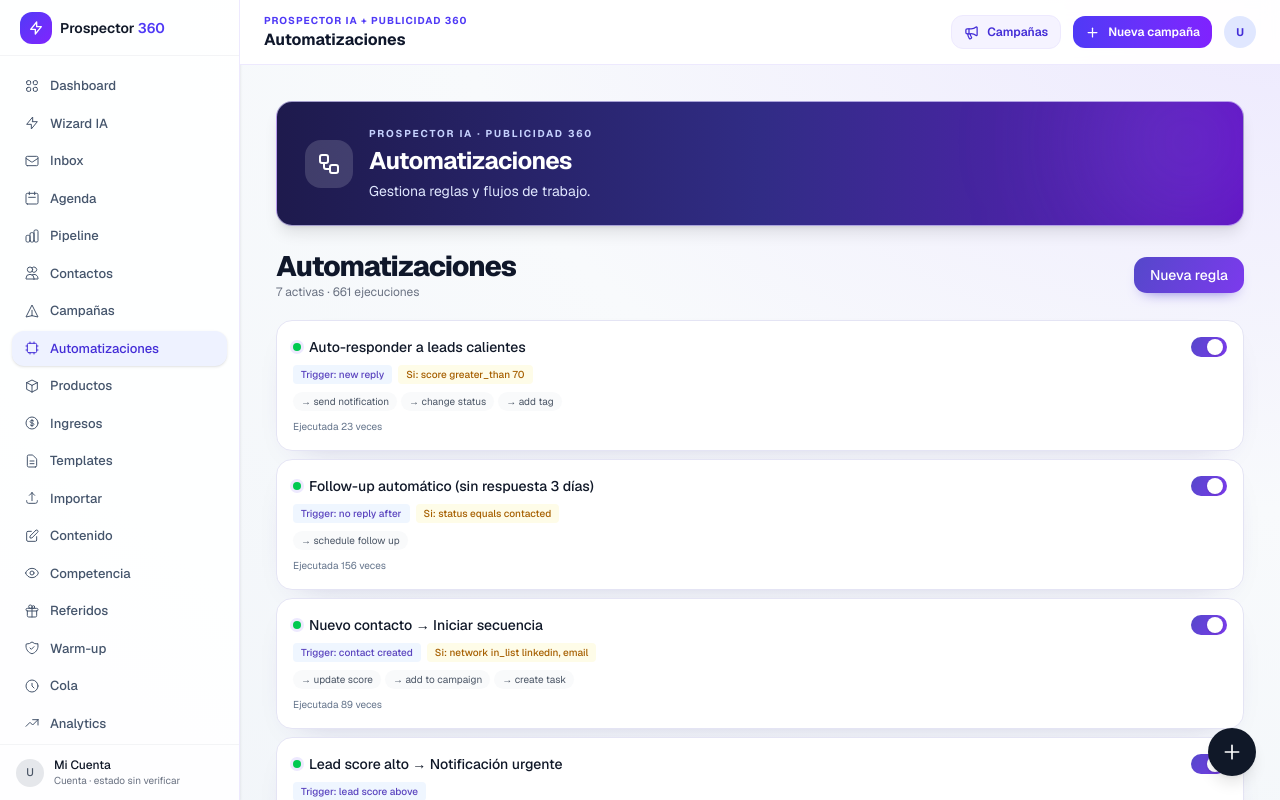
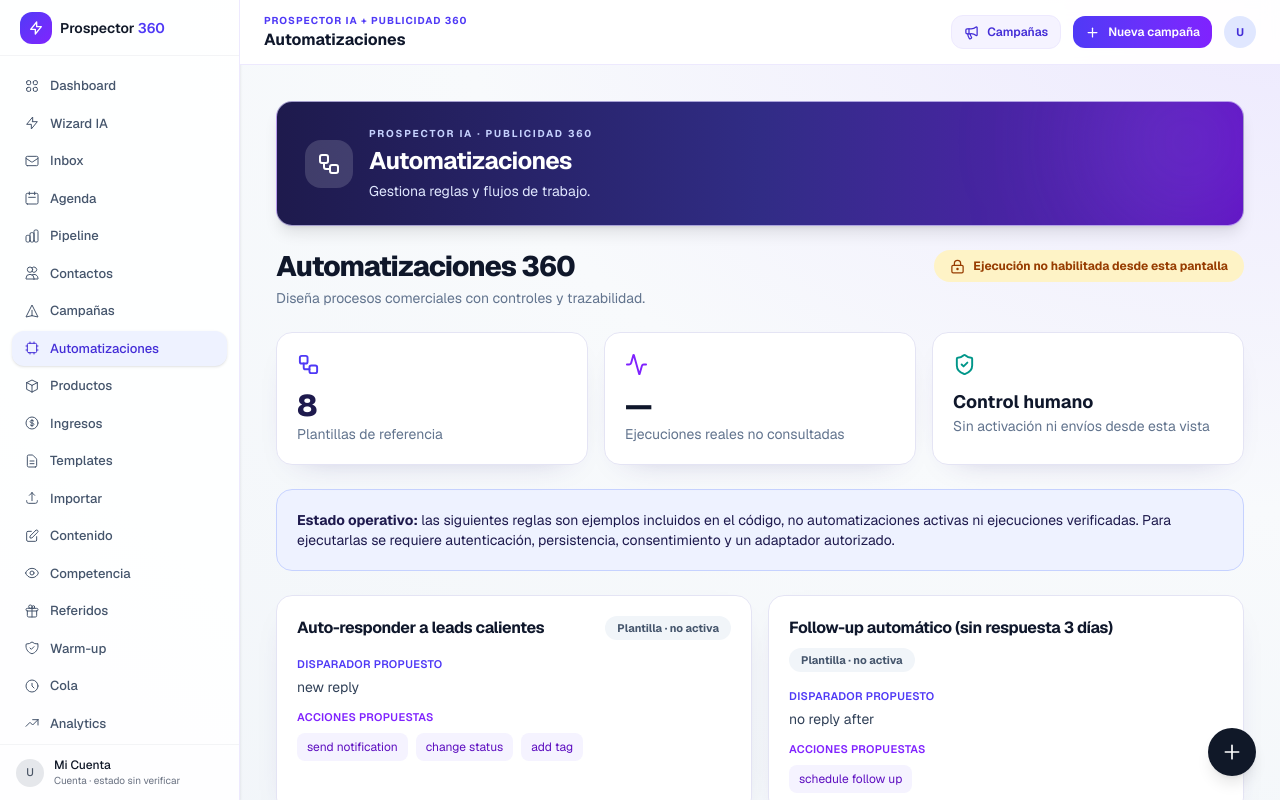
Before and after one commit to kepabilbao67-bot/prospector-AI, a Next.js app: page /automations in a window 1280 px wide. Built offline with nearby package versions, Linux system fonts and the light colour scheme.

Commit message:
fix(ui): redesign automations with explicit template-only safety state

```diff
--- a/src/app/(dashboard)/automations/page.tsx
+++ b/src/app/(dashboard)/automations/page.tsx
@@ -1,104 +1,22 @@
 "use client";
+import { AUTOMATION_TEMPLATES } from "@/lib/automations";
+import { Activity, LockKeyhole, Workflow, ShieldCheck } from "lucide-react";
 
-import { useState } from "react";
-import { AUTOMATION_TEMPLATES, type AutomationRule } from "@/lib/automations";
-
-export default function AutomationsPage() {
-  const [rules, setRules] = useState<AutomationRule[]>(AUTOMATION_TEMPLATES);
-  const [showCreate, setShowCreate] = useState(false);
-
-  function toggleRule(id: string) {
-    setRules(rules.map(r => r.id === id ? { ...r, isActive: !r.isActive } : r));
-  }
-
-  const activeCount = rules.filter(r => r.isActive).length;
-  const totalExecutions = rules.reduce((s, r) => s + r.executionCount, 0);
-
-  return (
-    <div className="space-y-5">
-      <div className="flex items-center justify-between">
-        <div>
-          <h1 className="text-lg font-semibold text-gray-900">Automatizaciones</h1>
-          <p className="text-xs text-gray-500">{activeCount} activas · {totalExecutions} ejecuciones</p>
-        </div>
-        <button onClick={() => setShowCreate(true)} className="px-4 py-2 bg-gray-900 text-white rounded-lg text-sm font-medium">Nueva regla</button>
-      </div>
-
-      {/* Rules */}
-      <div className="space-y-2">
-        {rules.map((rule) => (
-          <div key={rule.id} className={`bg-white border rounded-lg p-4 ${rule.isActive ? "border-gray-200" : "border-gray-100 opacity-60"}`}>
-            <div className="flex items-center justify-between mb-2">
-              <div className="flex items-center gap-2">
-                <div className={`w-2 h-2 rounded-full ${rule.isActive ? "bg-green-500" : "bg-gray-300"}`} />
-                <p className="text-sm font-medium text-gray-900">{rule.name}</p>
-              </div>
-              <button onClick={() => toggleRule(rule.id)}
-                className={`relative w-9 h-5 rounded-full transition-colors ${rule.isActive ? "bg-gray-900" : "bg-gray-300"}`}>
-                <div className={`absolute top-0.5 w-4 h-4 bg-white rounded-full shadow transition-transform ${rule.isActive ? "translate-x-4" : "translate-x-0.5"}`} />
-              </button>
-            </div>
-
-            <div className="flex flex-wrap gap-1.5 mb-2">
-              <span className="px-2 py-0.5 bg-blue-50 text-blue-700 rounded text-[10px] font-medium">
-                Trigger: {rule.trigger.type.replace(/_/g, " ")}
-              </span>
-              {rule.conditions.map((c, i) => (
-                <span key={i} className="px-2 py-0.5 bg-yellow-50 text-yellow-700 rounded text-[10px] font-medium">
-                  Si: {c.field} {c.operator} {Array.isArray(c.value) ? c.value.join(", ") : String(c.value)}
-                </span>
-              ))}
-            </div>
-
-            <div className="flex flex-wrap gap-1">
-              {rule.actions.map((a, i) => (
-                <span key={i} className="px-2 py-0.5 bg-gray-50 text-gray-600 rounded text-[10px]">
-                  → {a.type.replace(/_/g, " ")}
-                </span>
-              ))}
-            </div>
-
-            <p className="text-[10px] text-gray-400 mt-2">Ejecutada {rule.executionCount} veces</p>
-          </div>
-        ))}
-      </div>
-
-      {/* Create */}
-      {showCreate && (
-        <div className="fixed inset-0 bg-black/40 flex items-end md:items-center justify-center z-50">
-          <div className="bg-white rounded-t-2xl md:rounded-xl p-5 w-full max-w-md">
-            <div className="flex items-center justify-between mb-4">
-              <h2 className="text-sm font-semibold text-gray-900">Nueva automatización</h2>
-              <button onClick={() => setShowCreate(false)} className="text-gray-400 text-xl">×</button>
-            </div>
-            <form className="space-y-3">
-              <input placeholder="Nombre de la regla" className="w-full px-3 py-2.5 border border-gray-200 rounded-lg text-sm outline-none focus:ring-2 focus:ring-gray-900" />
-              <div>
-                <label className="text-xs font-medium text-gray-700 block mb-1.5">Cuando...</label>
-                <select className="w-full px-3 py-2.5 border border-gray-200 rounded-lg text-sm outline-none">
-                  <option value="new_reply">Recibo una respuesta</option>
-                  <option value="no_reply_after">No hay respuesta después de X horas</option>
-                  <option value="contact_created">Se crea un nuevo contacto</option>
-                  <option value="lead_score_above">Lead score sube de X</option>
-                  <option value="deal_won">Se cierra una venta</option>
-                </select>
-              </div>
-              <div>
-                <label className="text-xs font-medium text-gray-700 block mb-1.5">Entonces...</label>
-                <select className="w-full px-3 py-2.5 border border-gray-200 rounded-lg text-sm outline-none">
-                  <option value="send_message">Enviar mensaje</option>
-                  <option value="send_notification">Enviar notificación</option>
-                  <option value="change_status">Cambiar estado</option>
-                  <option value="add_to_campaign">Añadir a campaña</option>
-                  <option value="add_tag">Añadir etiqueta</option>
-                  <option value="update_score">Recalcular score</option>
-                </select>
-              </div>
-              <button type="button" onClick={() => setShowCreate(false)} className="w-full py-2.5 bg-gray-900 text-white rounded-lg text-sm font-medium">Crear</button>
-            </form>
-          </div>
-        </div>
-      )}
-    </div>
-  );
+export default function AutomationsPage(){
+ return <div className="space-y-6">
+   <div className="flex flex-wrap items-start justify-between gap-3"><div><h1 className="text-2xl font-extrabold tracking-tight text-slate-900">Automatizaciones 360</h1><p className="mt-1 text-sm text-slate-500">Diseña procesos comerciales con controles y trazabilidad.</p></div><span className="inline-flex items-center gap-2 rounded-full bg-amber-100 px-4 py-2 text-xs font-bold text-amber-800"><LockKeyhole size={15}/> Ejecución no habilitada desde esta pantalla</span></div>
+   <div className="grid gap-4 md:grid-cols-3">
+    <div className="rounded-2xl border border-indigo-100 bg-white p-5 shadow-sm"><Workflow className="text-indigo-600" size={23}/><p className="mt-3 text-3xl font-extrabold text-indigo-950">{AUTOMATION_TEMPLATES.length}</p><p className="text-sm text-slate-500">Plantillas de referencia</p></div>
+    <div className="rounded-2xl border border-violet-100 bg-white p-5 shadow-sm"><Activity className="text-violet-600" size={23}/><p className="mt-3 text-3xl font-extrabold text-slate-900">—</p><p className="text-sm text-slate-500">Ejecuciones reales no consultadas</p></div>
+    <div className="rounded-2xl border border-teal-100 bg-white p-5 shadow-sm"><ShieldCheck className="text-teal-600" size={23}/><p className="mt-3 text-lg font-bold text-slate-900">Control humano</p><p className="text-sm text-slate-500">Sin activación ni envíos desde esta vista</p></div>
+   </div>
+   <div className="rounded-2xl border border-indigo-200 bg-indigo-50 p-5 text-sm text-indigo-950"><strong>Estado operativo:</strong> las siguientes reglas son ejemplos incluidos en el código, no automatizaciones activas ni ejecuciones verificadas. Para ejecutarlas se requiere autenticación, persistencia, consentimiento y un adaptador autorizado.</div>
+   <section className="grid gap-4 xl:grid-cols-2" aria-label="Plantillas de automatización">
+     {AUTOMATION_TEMPLATES.map(rule=><article key={rule.id} className="rounded-2xl border border-slate-200 bg-white p-5 shadow-sm">
+       <div className="flex flex-wrap items-start justify-between gap-2"><h2 className="font-bold text-slate-900">{rule.name}</h2><span className="rounded-full bg-slate-100 px-3 py-1 text-[11px] font-bold text-slate-600">Plantilla · no activa</span></div>
+       <p className="mt-4 text-[11px] font-semibold uppercase tracking-wide text-indigo-600">Disparador propuesto</p><p className="mt-1 text-sm text-slate-700">{rule.trigger.type.replace(/_/g," ")}</p>
+       <p className="mt-3 text-[11px] font-semibold uppercase tracking-wide text-violet-600">Acciones propuestas</p><div className="mt-2 flex flex-wrap gap-2">{rule.actions.map((a,i)=><span key={i} className="rounded-lg bg-violet-50 px-2.5 py-1.5 text-xs text-violet-800">{a.type.replace(/_/g," ")}</span>)}</div>
+     </article>)}
+   </section>
+ </div>;
 }
```
